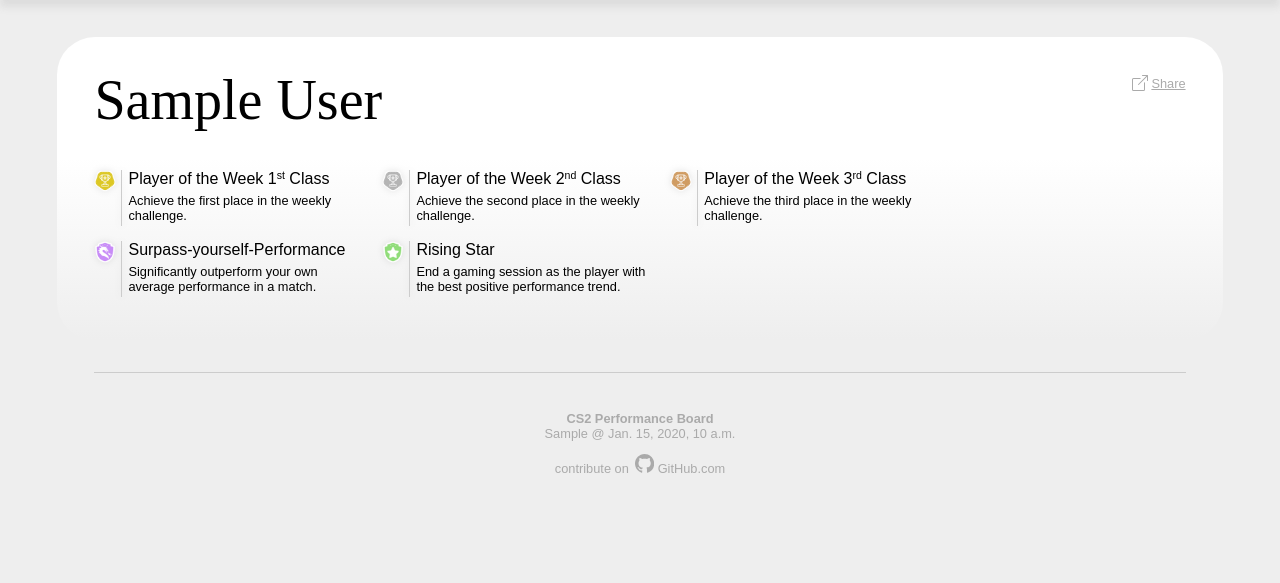
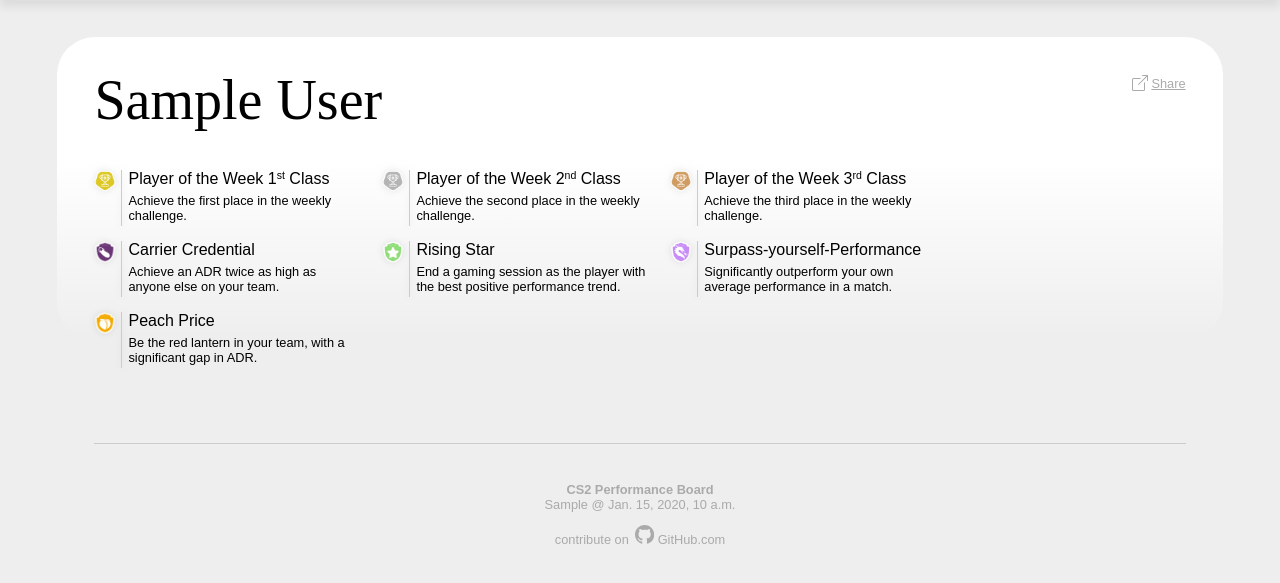
Before and after one commit to kosmotive/cs2pb, a Django app: template django/stats/templates/stats/squads.html in a window 1280 px wide. Shown: the part 76-659 px from the top of the page. Run offline with Django 4.2, Linux system fonts and the light colour scheme; tables that the repository leaves empty hold one stand-in row (values such as "Sample post"); the template is opened without the code that fills it: values that come from a table or form of the project are taken from there, most other values are stand-ins (such as "Sample title", 1, 10 or a date in 2020).

Commit message:
Add legend items for new badges

```diff
--- a/django/stats/templates/stats/squads.html
+++ b/django/stats/templates/stats/squads.html
@@ -60,15 +60,27 @@
                 </div>
 
                 <div class="legend-item">
+                    <div style="background-image: url('{% static 'badges' %}/carrier.png');" class="badge"></div>
+                    <div class="legend-item-label">Carrier Credential</div>
+                    <div class="legend-item-description">Achieve an ADR twice as high as anyone else on your team.</div>
+                </div>
+
+                <div class="legend-item">
+                    <div style="background-image: url('{% static 'badges' %}/rising-star.png');" class="badge"></div>
+                    <div class="legend-item-label">Rising Star</div>
+                    <div class="legend-item-description">End a gaming session as the player with the best positive performance trend.</div>
+                </div>
+
+                <div class="legend-item">
                     <div style="background-image: url('{% static 'badges' %}/surpass-yourself.png');" class="badge"></div>
                     <div class="legend-item-label">Surpass-yourself-Performance</div>
                     <div class="legend-item-description">Significantly outperform your own average performance in a match.</div>
                 </div>
 
                 <div class="legend-item">
-                    <div style="background-image: url('{% static 'badges' %}/rising-star.png');" class="badge"></div>
-                    <div class="legend-item-label">Rising Star</div>
-                    <div class="legend-item-description">End a gaming session as the player with the best positive performance trend.</div>
+                    <div style="background-image: url('{% static 'badges' %}/peach.png');" class="badge"></div>
+                    <div class="legend-item-label">Peach Price</div>
+                    <div class="legend-item-description">Be the red lantern in your team, with a significant gap in ADR.</div>
                 </div>
 
         </div>
```
